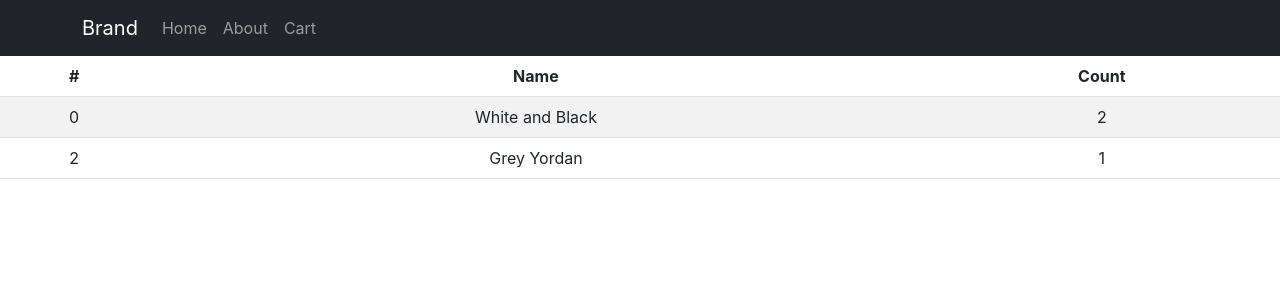
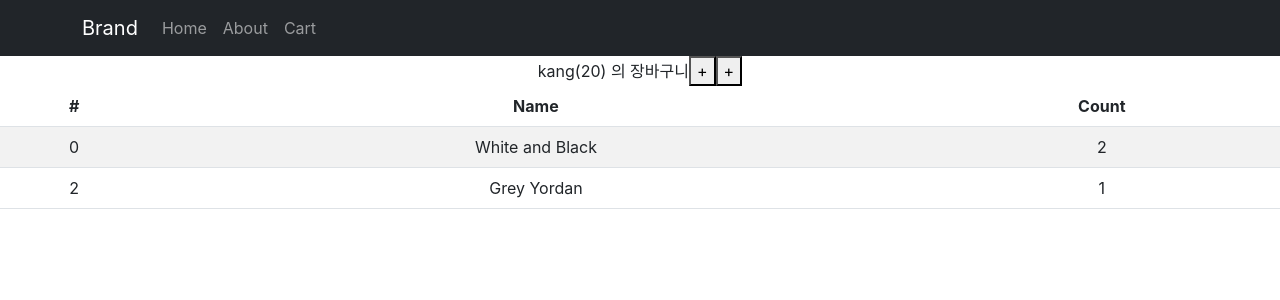
Before and after one commit to ehdrn3020/shop_reactjs, a React (Create React App) app: page /cart in a window 1280 px wide. Shown: the top 300 px of the page. Built offline with nearby package versions, Linux system fonts and the light colour scheme.

Commit message:
20230120 change state with reducer

```diff
--- a/src/routes/Cart.js
+++ b/src/routes/Cart.js
@@ -1,12 +1,24 @@
 import { Table } from 'react-bootstrap';
-import { useSelector } from 'react-redux';
+import { useDispatch, useSelector } from 'react-redux';
+import { changeName, increase } from './../stores/userSlice'
 
 function Cart() {
 
+    let user = useSelector((state)=>{return state.user})
     let list = useSelector((state)=>{return state.wishlist})
+    let dispatch = useDispatch()
 
     return (
         <div>
+            { user.name }({ user.age }) 의 장바구니
+            <button onClick={()=>{
+                dispatch(increase(100))
+            }}>+</button>
+            <button onClick={()=>{
+                dispatch(changeName())
+            }}>+</button>
+
+
             <Table striped>
                 <thead>
                     <tr>
--- a/src/store.js
+++ b/src/store.js
@@ -1,10 +1,6 @@
 import { configureStore, createSlice } from '@reduxjs/toolkit'
+import user_val from './stores/userSlice';
 import wishlist from './datas/wishlist';
-
-let user_val = createSlice({
-  name: 'user',
-  initialState : 'kang'
-})
 
 let stock_val = createSlice({
   name: 'stock',
--- /dev/null
+++ b/src/stores/userSlice.js
@@ -0,0 +1,18 @@
+import { createSlice } from '@reduxjs/toolkit'
+
+
+let user_val = createSlice({
+    name: 'user',
+    initialState : { name : 'kang', age: 20 },
+    reducers: {
+      changeName(state){
+        state.name = 'john'
+      },
+      increase(state, action){
+        state.age += action.payload
+      },
+    }
+  })
+  export let { changeName, increase } = user_val.actions
+
+  export default user_val;
```
